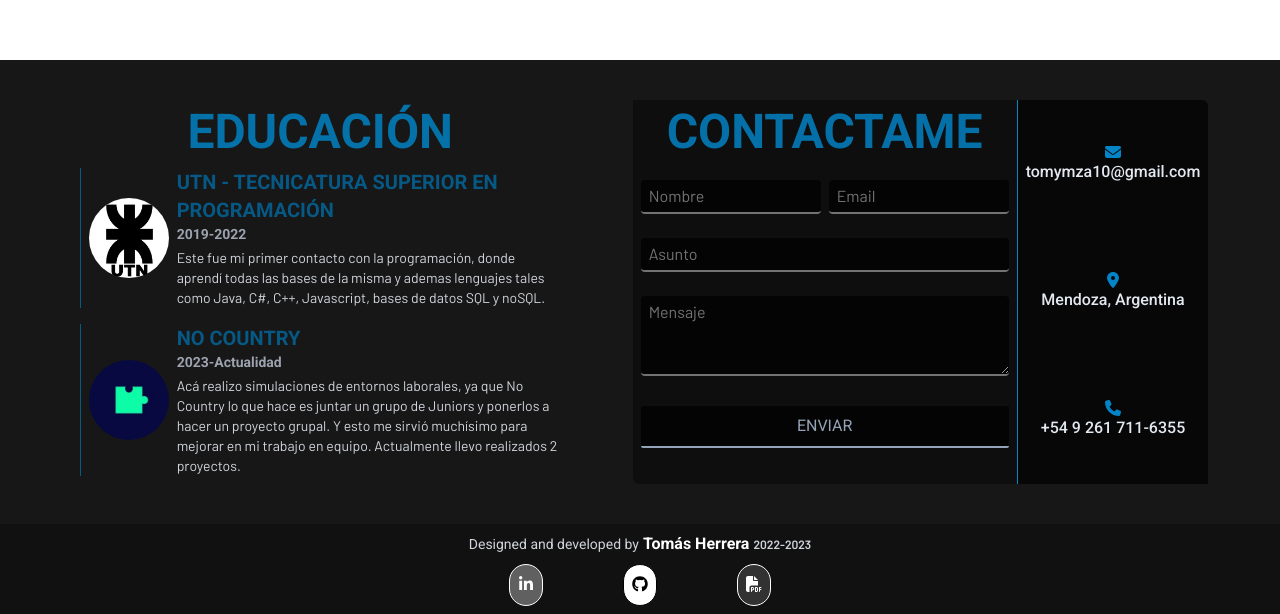
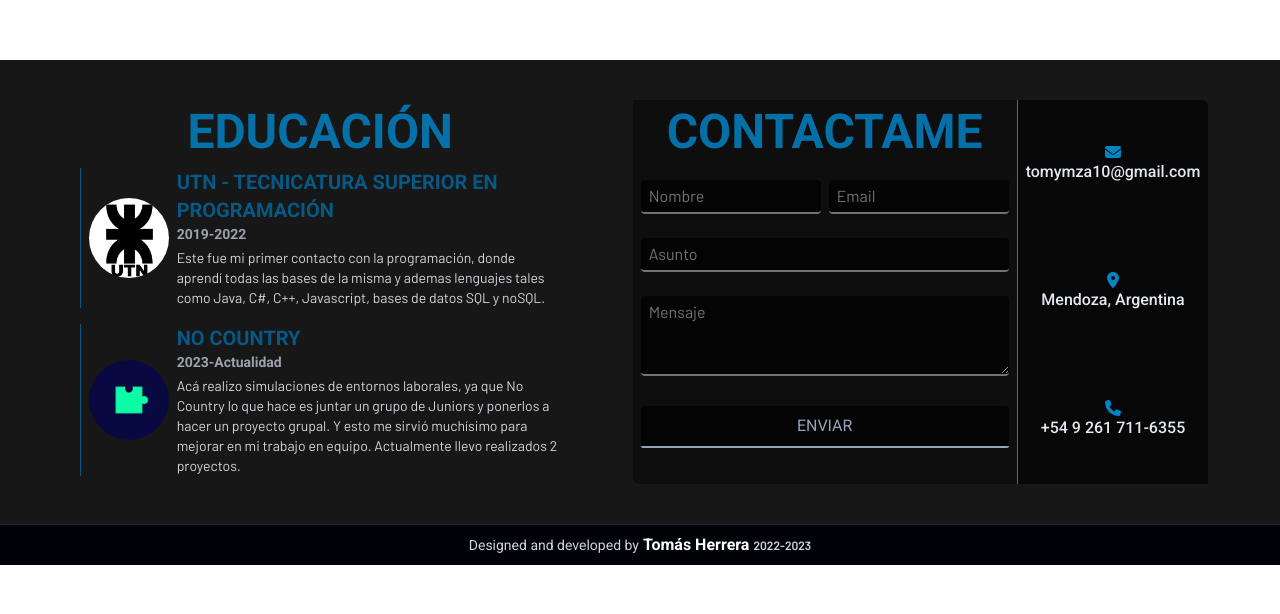
Before and after one commit to tomasherrera1910/portfoliov2-frontend, a Next.js app: page / in a window 1280 px wide. Shown: the part 748-1362 px from the top of the page. After the commit the page ends 1313 px from the top, so only its background shows below. Built offline with nearby package versions, Linux system fonts and the light colour scheme.

Commit message:
change bg and hidden socials in xl screen

```diff
--- a/components/Footer.tsx
+++ b/components/Footer.tsx
@@ -5,14 +5,14 @@ import { FontAwesomeIcon } from '@fortawesome/react-fontawesome'
 
 export function Footer (): JSX.Element {
   return (
-    <footer className='bg-[#111] text-white py-2 flex flex-col items-center font-roboto'>
+    <footer className='bg-[#010108] border-t-[1px] border-t-slate-800 text-white py-2 flex flex-col items-center font-roboto'>
       <section className='flex max-w-3xl items-center justify-center'>
         <div className='flex flex-col gap-2'>
           <p className='flex text-sm gap-1 text-gray-300 items-center justify-center flex-wrap'>Designed and developed by
             <a href='https://www.linkedin.com/in/mauro-tomas-herrera/' target='_blank' rel='noreferrer' className='text-white font-bold text-base hover:underline'>Tomás Herrera</a>
             <span className='font-barlow font-semibold text-xs'>2022-2023</span>
           </p>
-          <nav className='flex justify-around items-center'>
+          <nav className='flex justify-around items-center xl:hidden'>
             <a
               href='https://www.linkedin.com/in/mauro-tomas-herrera/' target='_blank' rel='noreferrer'
               className='border-[1px] rounded-full p-2 duration-300 ease-in-out cursor-pointer bg-blue-600 text-white border-white grayscale hover:grayscale-0 hover:scale-110'
```
